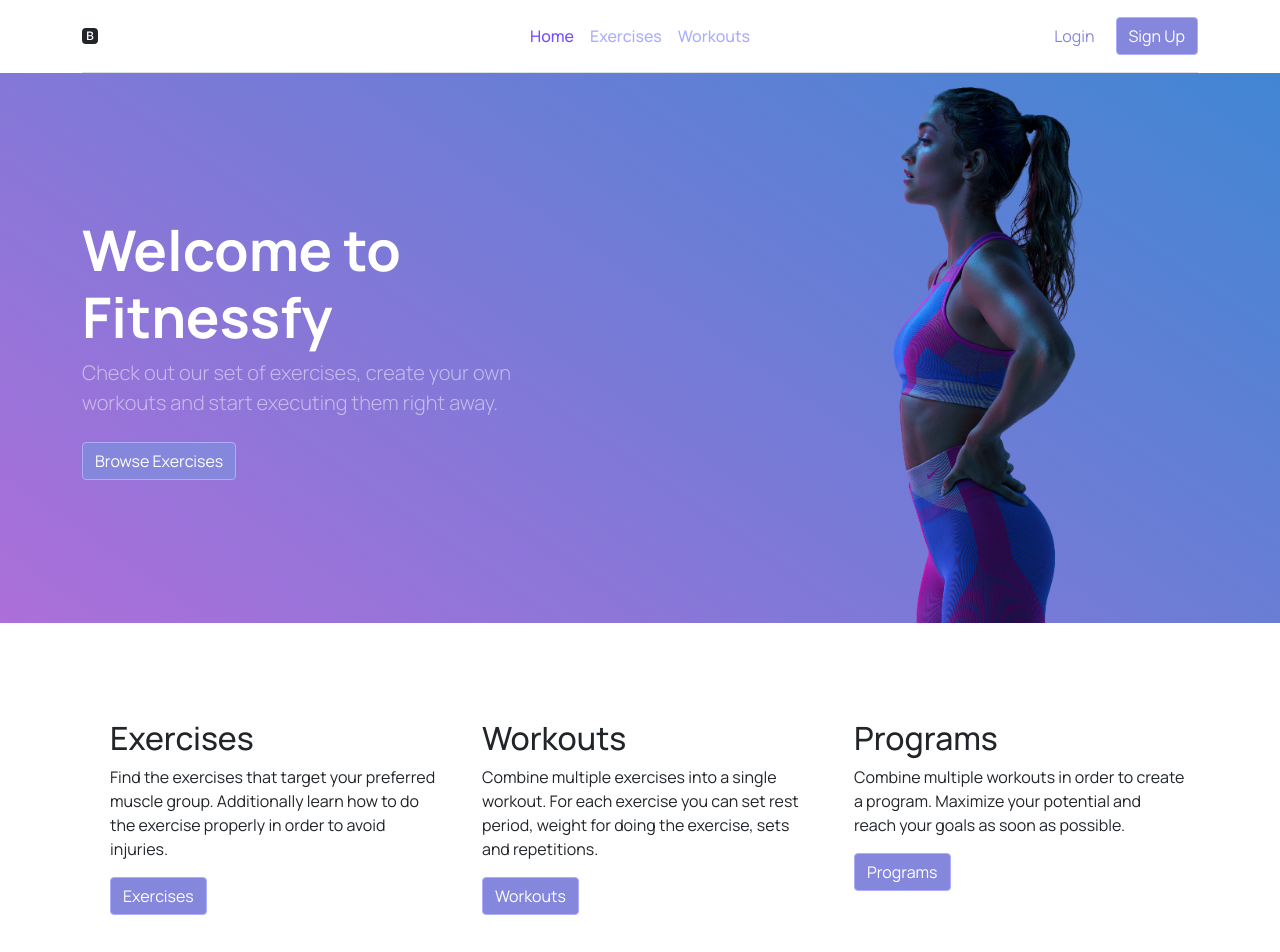
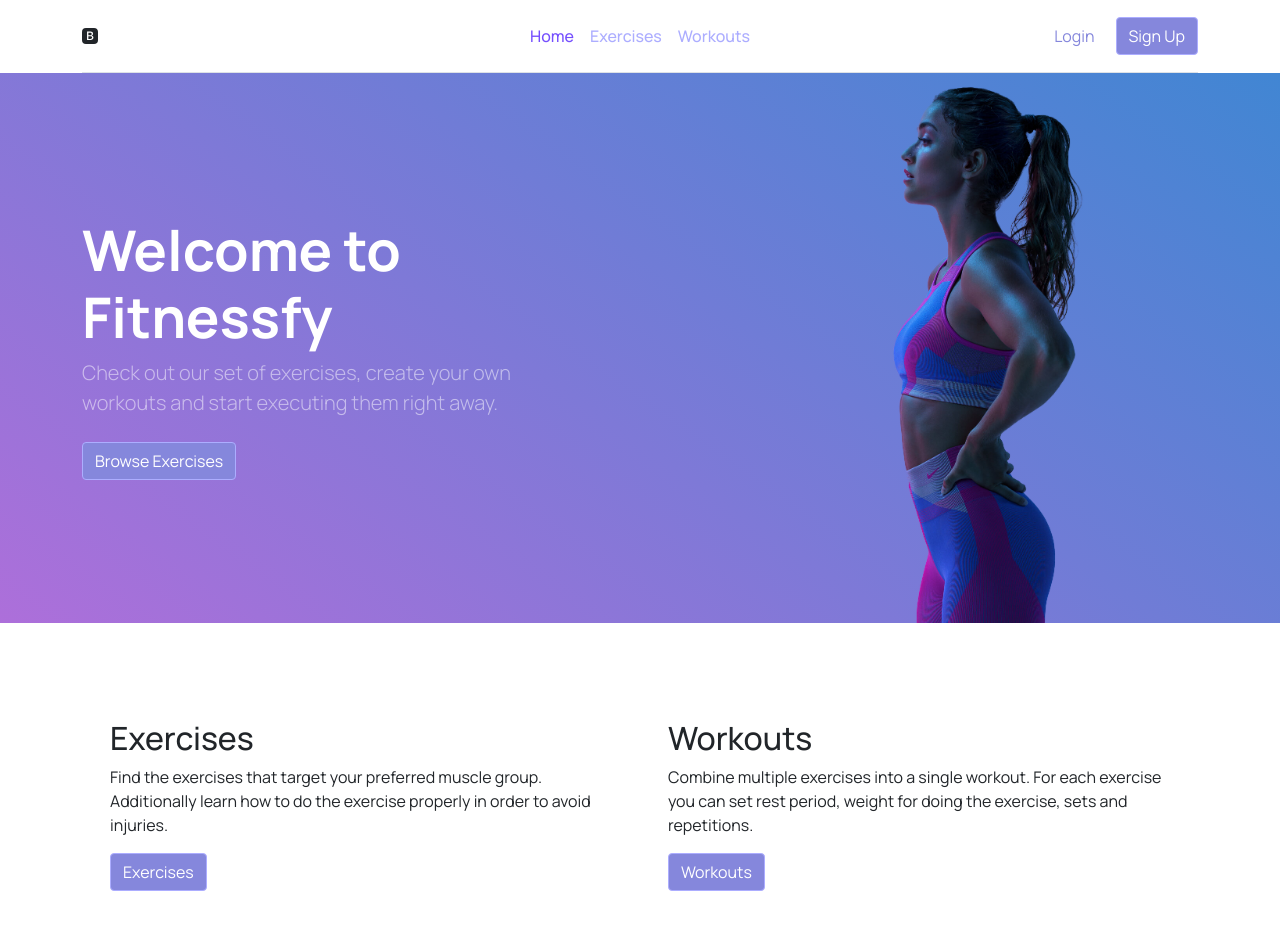
Before and after one commit to AndrejZaf/FitnessTracker-FE, a React (Create React App) app: page / in a window 1280 px wide. Shown: the top 952 px of the page. Built offline with nearby package versions, Linux system fonts and the light colour scheme.

Commit message:
Bugfix - Store the accessToken and refreshToken in the localStorage

```diff
--- a/src/components/login/Login.js
+++ b/src/components/login/Login.js
@@ -44,7 +44,8 @@ export default function Login(props) {
         let accessToken = response.data.accessToken;
         let refreshToken = response.data.refreshToken;
         // if (rememberMe) {
-        storeTokens(accessToken, refreshToken, rememberMe);
+        localStorage.setItem("accessToken", accessToken);
+        localStorage.setItem("refreshToken", refreshToken);
         // } else {
         // sessionStorage.setItem("accessToken", accessToken);
         // sessionStorage.setItem("refreshToken", refreshToken);
--- a/src/pages/Home.js
+++ b/src/pages/Home.js
@@ -39,7 +39,7 @@ export default function Home() {
       </div>
 
       <div className="container px-4 py-5" id="hanging-icons">
-        <div className="row g-4 py-5 row-cols-1 row-cols-lg-3">
+        <div className="row g-4 py-5 row-cols-1 row-cols-lg-2">
           <div className="col d-flex align-items-start">
             <div className="icon-square bg-light text-dark flex-shrink-0 me-3">
               {/* <svg className="bi" width="1em" height="1em">
@@ -76,11 +76,11 @@ export default function Home() {
               </Link>
             </div>
           </div>
-          <div className="col d-flex align-items-start">
+          {/* <div className="col d-flex align-items-start">
             <div className="icon-square bg-light text-dark flex-shrink-0 me-3">
-              {/* <svg className="bi" width="1em" height="1em">
+              <svg className="bi" width="1em" height="1em">
                 <use xlink:href="#tools"></use>
-              </svg> */}
+              </svg>
             </div>
             <div>
               <h2>Programs</h2>
@@ -92,7 +92,7 @@ export default function Home() {
                 Programs
               </Link>
             </div>
-          </div>
+          </div> */}
         </div>
       </div>
 
```
